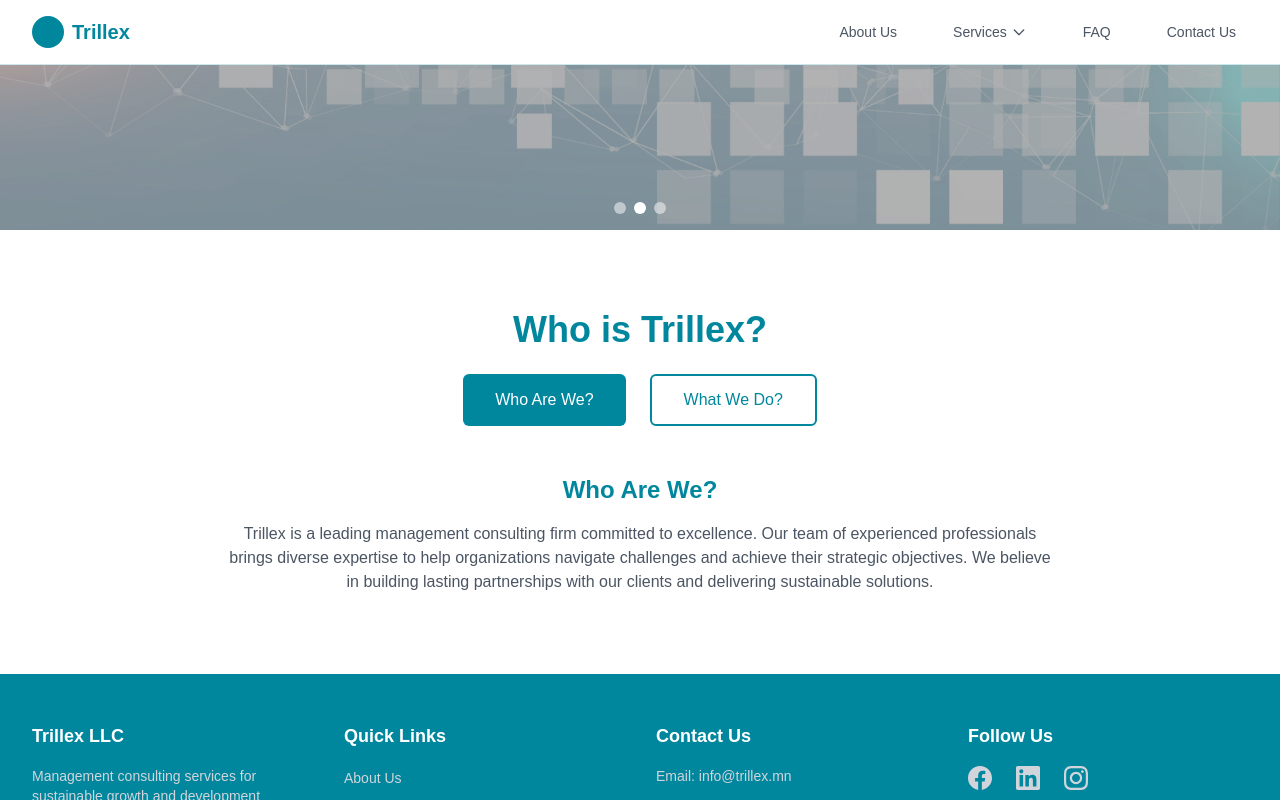
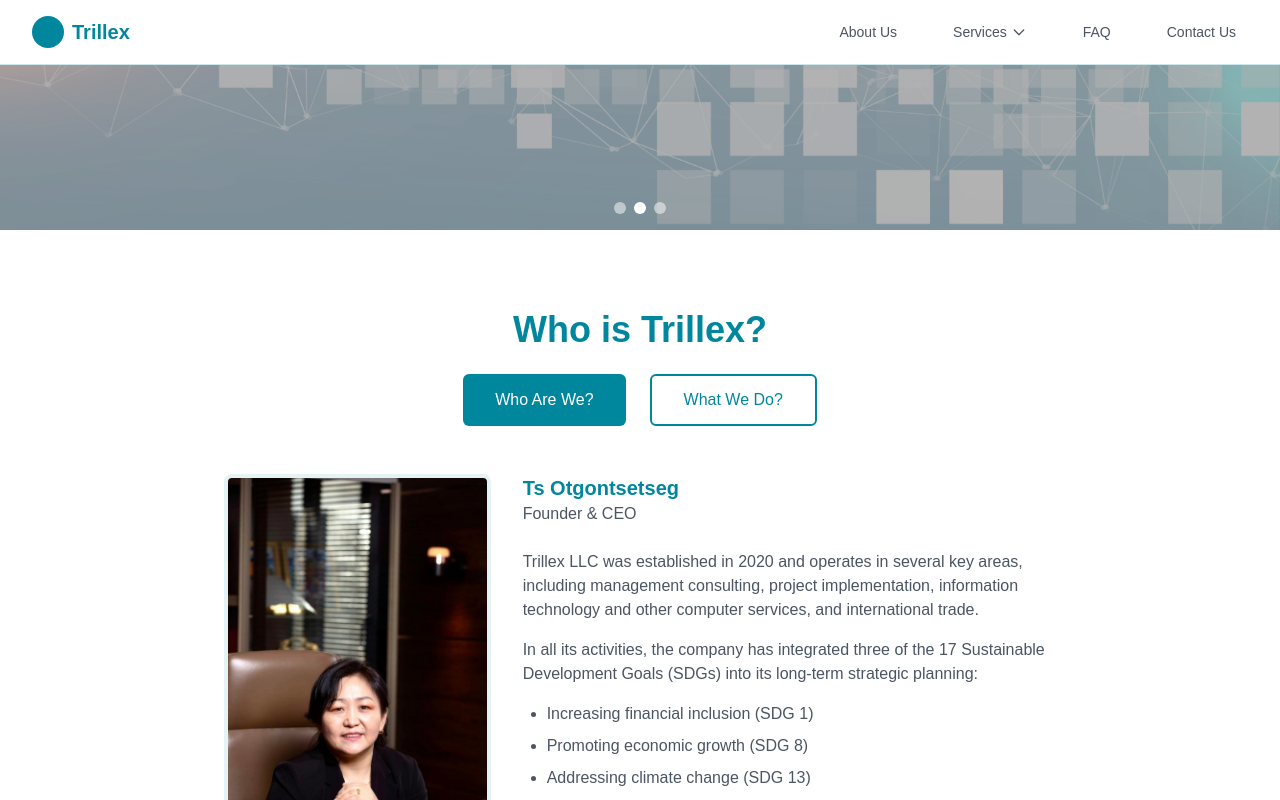
Before and after one commit to Nyamkaann/Trillex, a Next.js app: page / in a window 1280 px wide. Both pictures are taken after a click on the button "Who Are We?". Shown: the part 435-1235 px from the top of the page. Built offline with nearby package versions, Linux system fonts and the light colour scheme.

Commit message:
who are we , what we do are included

```diff
--- a/src/app/page.tsx
+++ b/src/app/page.tsx
@@ -3,6 +3,7 @@
 import Carousel from '@/components/Carousel'
 import { useState } from 'react'
 import { websiteContent } from '@/constants'
+import Image from 'next/image'
 
 export default function Home() {
   const [activeSection, setActiveSection] = useState<'who' | 'what' | null>(null)
@@ -40,17 +41,115 @@ export default function Home() {
             </button>
           </div>
 
-          {activeSection === 'who' && (
+          {activeSection === 'what' && (
             <div className="animate-fadeIn">
-              <h3 className="text-2xl font-semibold text-[#00879E] mb-4">{home.whoAreWe.title}</h3>
-              <p className="text-gray-600">{home.whoAreWe.content}</p>
+              <div className="flex flex-col lg:flex-row gap-8 items-stretch">
+                <div className="lg:w-1/3">
+                  <div className="relative h-full min-h-[500px] w-full rounded-lg overflow-hidden border-4 border-[#00879E]/10">
+                    <Image
+                      src="/images/what-we-do.png"
+                      alt="What We Do"
+                      fill
+                      className="object-contain"
+                    />
+                  </div>
+                </div>
+
+                <div className="lg:w-2/3 text-left space-y-6">
+                  <p className="text-gray-600">
+                    TRILLEX is a consulting company that provides services to Microfinance Institutions (MFIs) and Micro, Small, and Medium Enterprises (MSMEs). Our goal is to help these vital sectors overcome challenges, optimize their operations, and achieve sustainable growth by offering strategic solutions and innovative approaches. Additionally, we provide training and consulting services on ISO 9001 international quality management standards and Environmental, Social, and Governance (ESG) best practices, including Scope 1 integration.
+                  </p>
+
+                  <div>
+                    <h3 className="text-xl font-semibold text-[#00879E] mb-4">Our services cover the following areas:</h3>
+                    <div className="space-y-4">
+                      <div className="pl-6">
+                        <h4 className="text-[#00879E] font-medium mb-2">• Strategic Planning and Growth</h4>
+                        <p className="text-gray-600">
+                          Assisting target clients in sustainable expansion, broadening financial products and services, developing strategic and business plans, identifying growth opportunities, and scaling their operations.
+                        </p>
+                      </div>
+
+                      <div className="pl-6">
+                        <h4 className="text-[#00879E] font-medium mb-2">• Risk Management and Regulatory Compliance</h4>
+                        <p className="text-gray-600">
+                          Enhancing risk management frameworks and improving compliance with legal and regulatory requirements.
+                        </p>
+                      </div>
+
+                      <div className="pl-6">
+                        <h4 className="text-[#00879E] font-medium mb-2">• Operational Efficiency Enhancement</h4>
+                        <p className="text-gray-600">
+                          Improving business processes, integrating technology, expanding service offerings, reducing costs, and increasing profitability.
+                        </p>
+                      </div>
+
+                      <div className="pl-6">
+                        <h4 className="text-[#00879E] font-medium mb-2">• ISO 9001:2015 Implementation</h4>
+                        <p className="text-gray-600">
+                          Guidance on establishing, implementing, maintaining, and continuously improving an ISO 9001-compliant quality management system.
+                        </p>
+                      </div>
+
+                      <div className="pl-6">
+                        <h4 className="text-[#00879E] font-medium mb-2">• ESG Integration (Scope 1)</h4>
+                        <p className="text-gray-600">
+                          Implementing sustainable practices aligned with ESG principles, reducing direct environmental impacts, and providing training and consulting services.
+                        </p>
+                      </div>
+                    </div>
+                  </div>
+
+                  <p className="text-gray-600 font-medium">
+                    TRILLEX is committed to supporting MFIs and MSMEs in optimizing their operations, overcoming challenges, and achieving sustainable long-term growth. We are ready to help unlock your potential and drive sustainable success.
+                  </p>
+                </div>
+              </div>
             </div>
           )}
 
-          {activeSection === 'what' && (
+          {activeSection === 'who' && (
             <div className="animate-fadeIn">
-              <h3 className="text-2xl font-semibold text-[#00879E] mb-4">{home.whatWeDo.title}</h3>
-              <p className="text-gray-600">{home.whatWeDo.content}</p>
+              <div className="flex flex-col lg:flex-row gap-8 items-stretch">
+                <div className="lg:w-1/3">
+                  <div className="relative h-full min-h-[500px] w-full rounded-lg overflow-hidden border-4 border-[#00879E]/10">
+                    <Image
+                      src="/images/team/ceo.jpg"
+                      alt="CEO"
+                      fill
+                      className="object-cover"
+                    />
+                  </div>
+                </div>
+
+                <div className="lg:w-2/3 text-left space-y-6">
+                  <div className="mb-6">
+                    <h3 className="text-xl font-bold text-[#00879E]">Ts Otgontsetseg</h3>
+                    <p className="text-gray-600">Founder & CEO</p>
+                  </div>
+
+                  <div className="space-y-4">
+                    <p className="text-gray-600">
+                      Trillex LLC was established in 2020 and operates in several key areas, including management consulting,
+                      project implementation, information technology and other computer services, and international trade.
+                    </p>
+                    <p className="text-gray-600">
+                      In all its activities, the company has integrated three of the 17 Sustainable Development Goals (SDGs)
+                      into its long-term strategic planning:
+                    </p>
+                    <ul className="text-gray-600 list-disc pl-6 space-y-2">
+                      <li>Increasing financial inclusion (SDG 1)</li>
+                      <li>Promoting economic growth (SDG 8)</li>
+                      <li>Addressing climate change (SDG 13)</li>
+                    </ul>
+                    <p className="text-gray-600">
+                      By doing so, the company not only contributes to global and national goals but also strives to be a
+                      trusted partner for clients who prioritize sustainability, helping them overcome challenges related to
+                      climate change and positive social impact.
+                    </p>
+                  </div>
+                </div>
+              </div>
             </div>
           )}
         </div>
```
